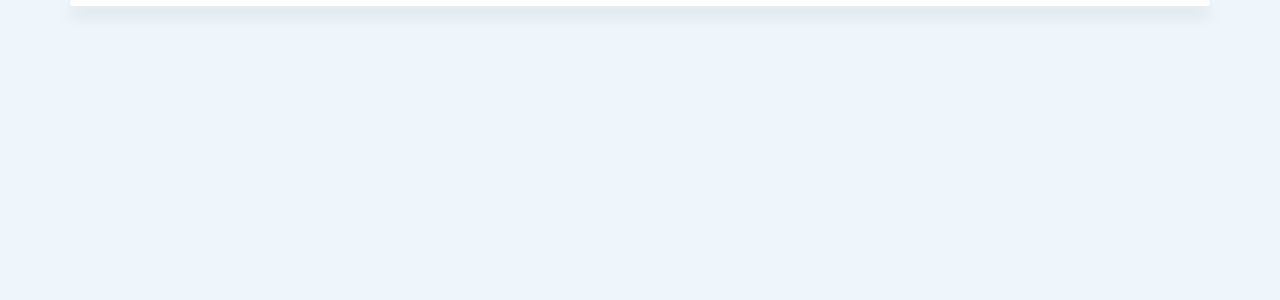
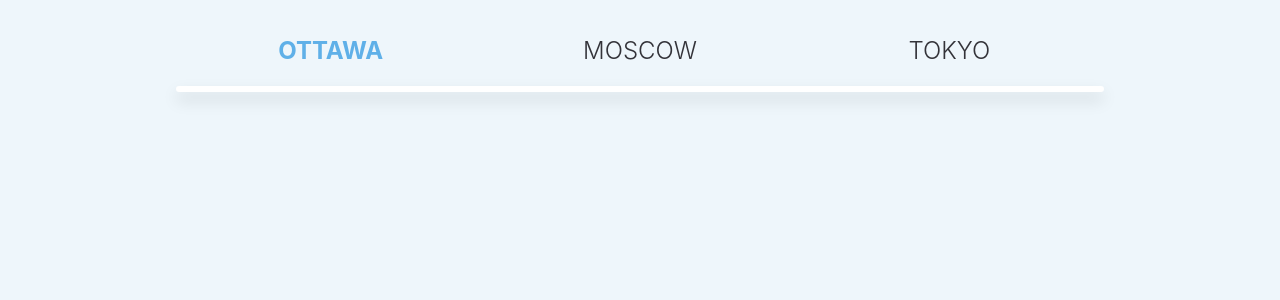
Before and after one commit to nsankeeth/weather-app, a React app: page / in a window 1280 px wide. Shown: the top 300 px of the page. Built offline with nearby package versions, Linux system fonts and the light colour scheme.

Commit message:
Display cities from array

```diff
--- a/src/components/App.tsx
+++ b/src/components/App.tsx
@@ -1,29 +1,42 @@
 import React from 'react';
 import '../styles/App.less';
+
+import TextButton from './TextButton'
 
 interface Props {
 }
 
 interface State {
+  city: string
 }
 
 export default class App extends React.Component<Props, State> {
+  cities = ['Ottawa', 'Moscow', 'Tokyo'];
+
   constructor(props: Props) {
     super(props);
     this.state = {
+      city: this.cities[0]
     }
   }
 
   render() {
     return (
-      <div className="App">
-        <div className='d-flex justify-content-around'>
-          <div className='button-container'>
-          </div>
+      <div className="App main-container p-3">
+        <div className='d-flex justify-content-around pt-3 pb-3'>
+          {this.cities.map((city, index) => (
+            <div className='button-container' key={index}>
+              <TextButton
+                className='text-uppercase'
+                text={city}
+                onClick={() => this.setState({ city: city })}
+                active={this.state.city == city} />
+            </div>
+          ))}
         </div>
 
 
-        <div className="container-lg p-0 bg-white shadow rounded weather-container overflow-hidden">
+        <div className="p-0 bg-white shadow rounded weather-container overflow-hidden">
           <div className="container-fluid current-day">
           </div>
           <div className="container-fluid p-0">
--- a/src/components/TextButton.tsx
+++ b/src/components/TextButton.tsx
@@ -5,7 +5,8 @@
 interface Props {
   text: string,
   onClick: () => void,
-  active?: boolean
+  active?: boolean,
+  className?: string
 }
 
 interface State {
@@ -21,7 +22,7 @@
   render() {
     return (
       <button
-        className={"text-btn" + (this.props.active ? ' active' : '')}
+        className={"text-btn " + this.props.className + (this.props.active ? ' active' : '')}
         onClick={this.props.onClick}>
         {this.props.text}
       </button>
--- a/src/styles/App.less
+++ b/src/styles/App.less
@@ -1,5 +1,18 @@
 .App {
     text-align: center;
+
+    &.main-container {
+        width: 50%;
+        margin: auto;
+
+        @media only screen and (max-width: 1320px) {
+            width: 75%;
+        }
+
+        @media only screen and (max-width: 768px) {
+            width: 100%;
+        }
+    }
 
     .button-container {
         text-align: center;
```
